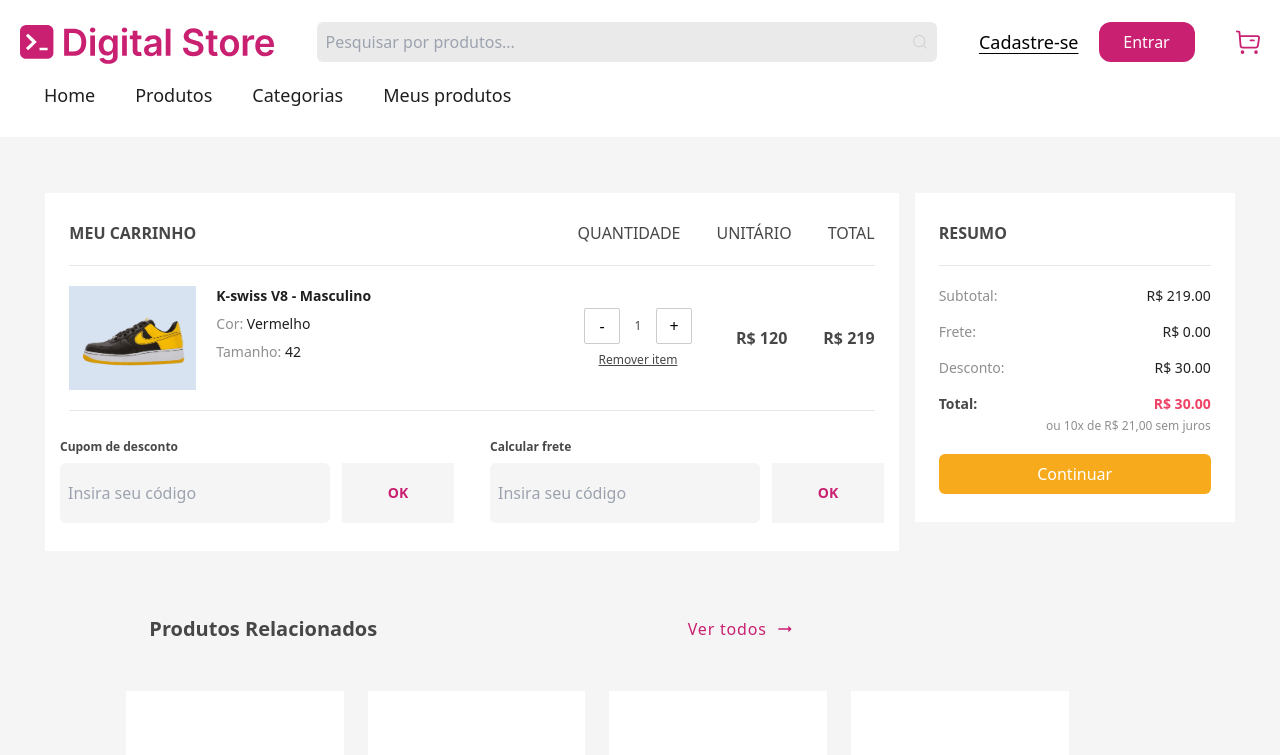
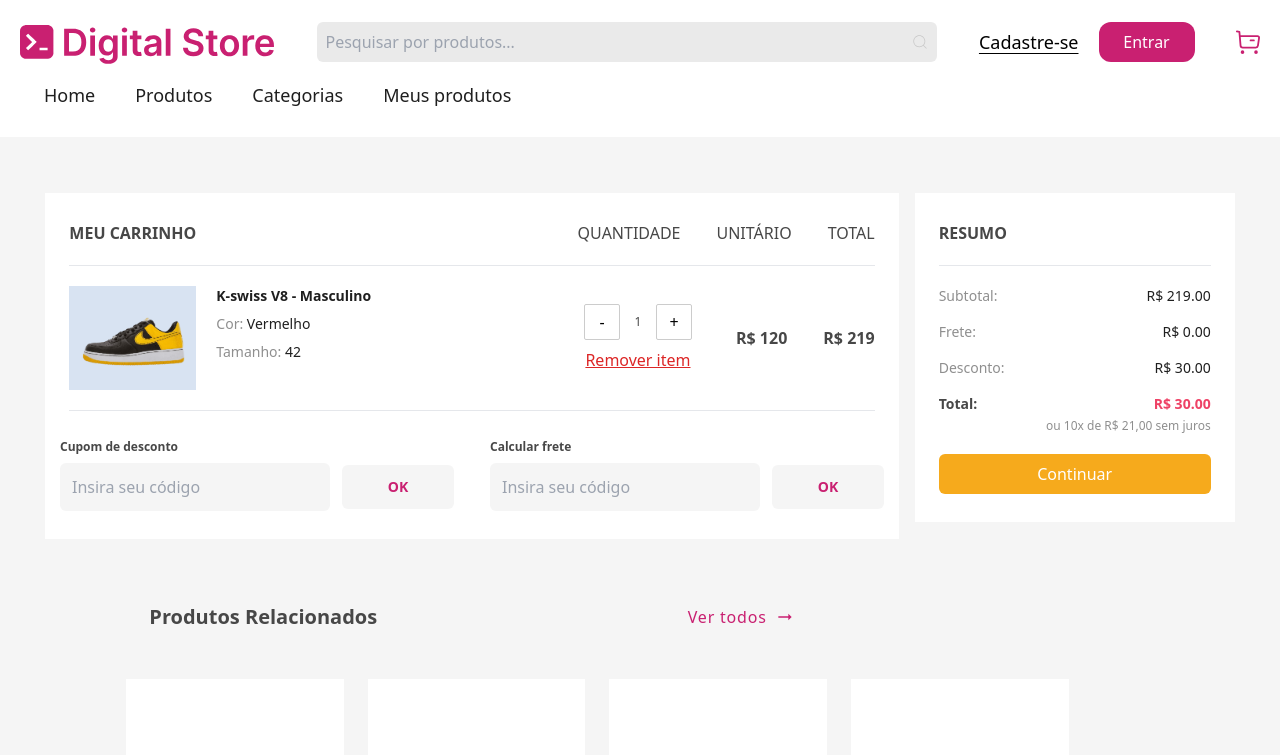
Before and after one commit to letticiamoura/ecommerce-front, a React (Vite) app: page /ecommerce-front/cart in a window 1280 px wide. Shown: the top 755 px of the page. Built offline with nearby package versions, Linux system fonts and the light colour scheme.

Commit message:
style: Alterando cores

```diff
--- a/src/components/CardCart.tsx
+++ b/src/components/CardCart.tsx
@@ -52,7 +52,7 @@
                                     />
                                     <button className="h-9 w-[85px] lg:w-9 border border-light-gray-2 rounded-sm" onClick={increaseItem}>+</button>
                                 </div>
-                                <button className='text-xs text-dark-gray-2 underline' onClick={decreaseItem}>Remover item</button>
+                                <button className='text-md hover:font-bold text-red-600 underline' onClick={decreaseItem}>Remover item</button>
                         </div>
                         <span className="flex justify-between w-full">
                             <h1 className="block lg:hidden font-medium font-sm text-dark-gray-2">UNITÁRIO</h1>
--- a/src/pages/CartPage.tsx
+++ b/src/pages/CartPage.tsx
@@ -42,9 +42,9 @@
                                 id="pesquisar"
                                 type="text"
                                 placeholder="Insira seu código"
-                                className="w-full lg:w-[270px] h-[60px] p-2 rounded-md bg-light-gray-3 outline-none focus:border-pink-600 focus:ring-pink-600 focus:ring-2"
+                                className="w-full lg:w-[270px] p-3 rounded-md bg-light-gray-3 outline-none focus:border-pink-600 focus:ring-pink-600 focus:ring-2"
                                 />
-                                <button className="w-full lg:w-28 h-[60px] bg-light-gray-3 hover:bg-primary text-primary hover:text-white font-bold text-sm">OK</button>
+                                <button className="w-full lg:w-28 p-3 rounded-md bg-light-gray-3 hover:bg-primary text-primary hover:text-white font-bold text-sm">OK</button>
                             </div>
                         </div>
                         <div className="mt-3 lg:m-0 p-7 lg:p-0 bg-white">
@@ -54,9 +54,9 @@
                                 id="pesquisar"
                                 type="text"
                                 placeholder="Insira seu código"
-                                className="w-full lg:w-[270px] h-[60px] p-2  rounded-md bg-light-gray-3 outline-none focus:border-pink-600 focus:ring-pink-600 focus:ring-2"
+                                className="w-full lg:w-[270px] p-3  rounded-md bg-light-gray-3 outline-none focus:border-pink-600 focus:ring-pink-600 focus:ring-2"
                                 />
-                                <button className="w-full lg:w-28 h-[60px] bg-light-gray-3 hover:bg-primary text-primary hover:text-white font-bold text-sm">OK</button>
+                                <button className="w-full lg:w-28 p-3 rounded-md bg-light-gray-3 hover:bg-primary text-primary hover:text-white font-bold text-sm">OK</button>
                             </div>
                         </div>
                     </div>
@@ -79,7 +79,7 @@
                         <NavLink to="/purchasepage" className="hidden lg:block w-full py-2 px-2 bg-warning text-white rounded-md text-center">Continuar</NavLink>
                 </div>
             </div>
-            <div className="lg:hidden h-fit px-6 py-7 mt-28 bg-white">
+            <div className="lg:hidden h-fit px-6 py-7 mt-5 bg-light-gray-3">
                     <p className="flex justify-between text-sm font-bold text-dark-gray-2">Total: <span className="text-error">R$ 219.00</span></p>
                     <p className="pt-1 pb-5 text-xs text-light-gray text-end">ou 10x de R$ 21,00 sem juros</p>
                     <NavLink to="/purchasepage" className="block lg:hidden w-full py-2 px-2 bg-warning text-white rounded-md text-center">Continuar</NavLink>
```
